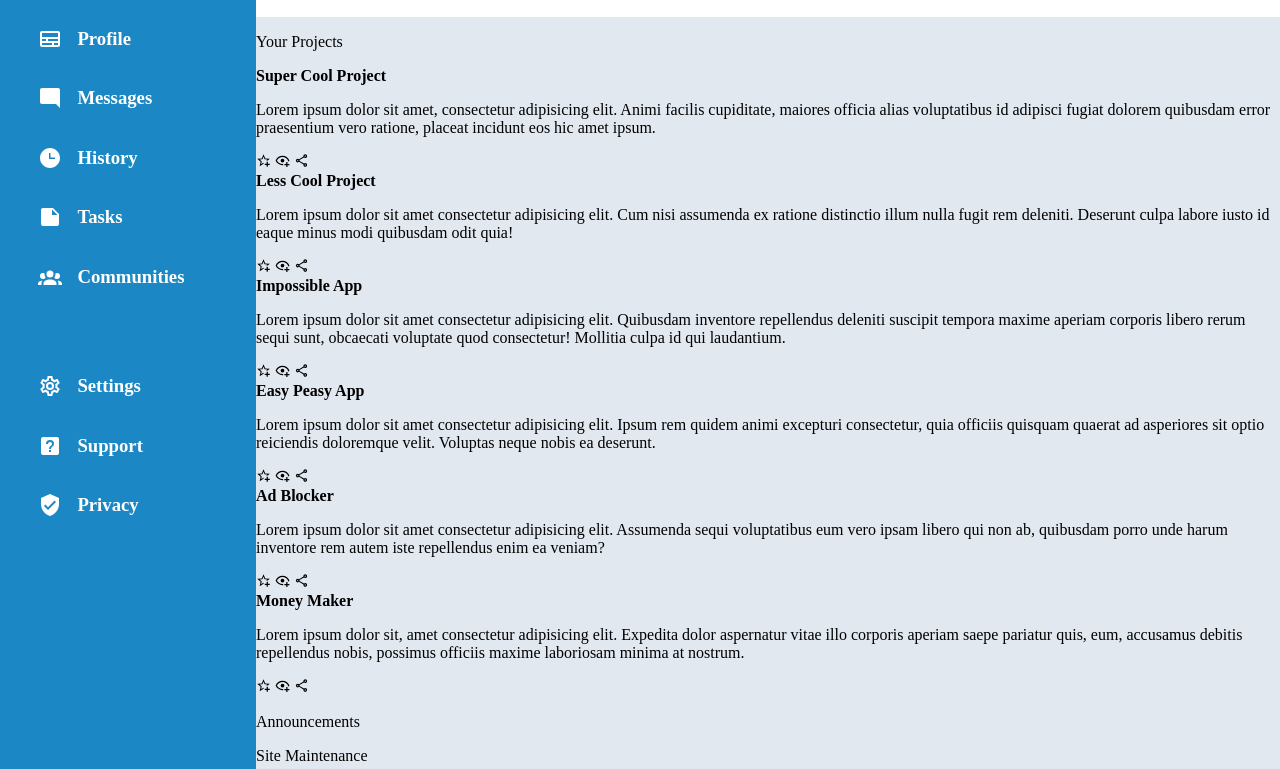
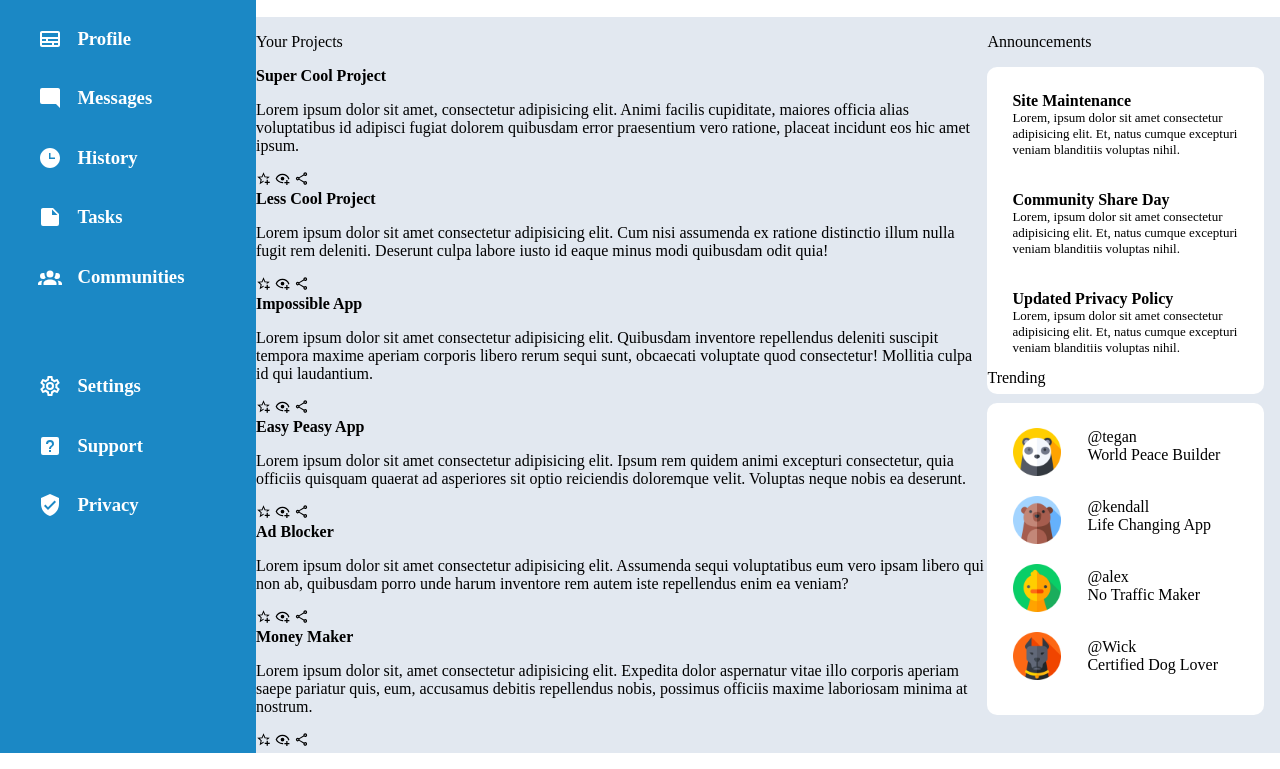
Before and after one commit to WhySwishy/admin-page, a plain HTML site: page index.html in a window 1280 px wide. Shown: the part 183-952 px from the top of the page. Drawn offline with Linux system fonts and the light colour scheme.

Commit message:
Styled the announcements and trending section.

```diff
--- a/style.css
+++ b/style.css
@@ -133,4 +133,67 @@ body{
 
 .main-body{
     background-color: #e2e8f0;
+    display: grid;
+    grid-template-columns: 2.5fr 1fr;
+    grid-template-rows: 42vh 50vh;
 }
+
+.trending{
+    grid-column: 2/3;
+    grid-row: 2/3;
+}
+
+.trending-box{
+    background-color: white;
+    display: grid;
+    grid-template-columns: 100px 150px;
+    margin-right: 16px;
+    border-radius: 10px;
+}
+
+.icons{
+    display: flex;
+    flex-direction: column;
+    align-items: center;
+    padding-top: 25px;
+    padding-bottom: 25px;
+    gap: 20px;
+}
+
+.avatar-names{
+    display: flex;
+    flex-direction: column;
+    padding-top: 25px;
+    padding-bottom: 25px;
+    gap: 18px;
+}
+
+.avatar-names > .avatar > .upper{
+    margin-bottom: 0px;
+}
+
+.avatar p{
+    margin-top: 0px;
+}
+
+.announcements-inside{
+    background-color: white;
+    margin-right: 16px;
+    border-radius: 10px;
+    display: flex;
+    flex-direction: column;
+    gap: 20px;
+    padding-left: 25px;
+    padding-top: 25px;
+    padding-bottom: 25px;
+}
+
+.announcements-inside > div > .upper{
+    font-weight: 580;
+    margin-bottom: 0px;
+}
+
+.announcements-inside > div > p{
+    margin-top: 0;
+    font-size: small;
+}
```
